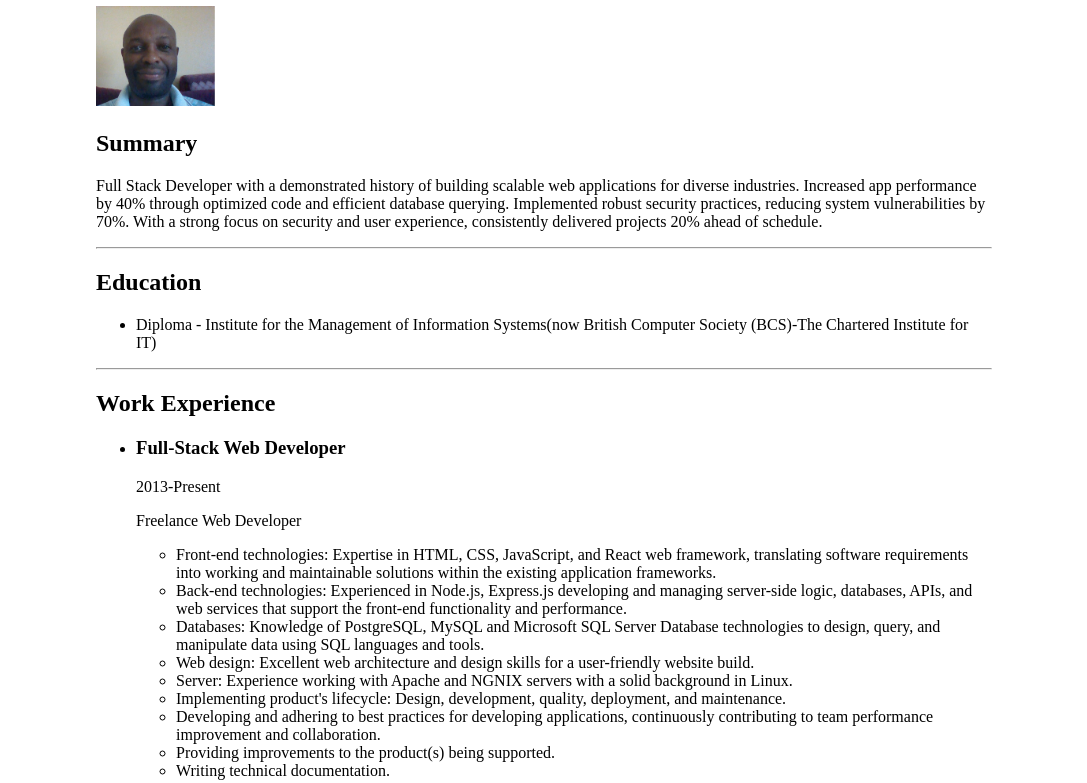
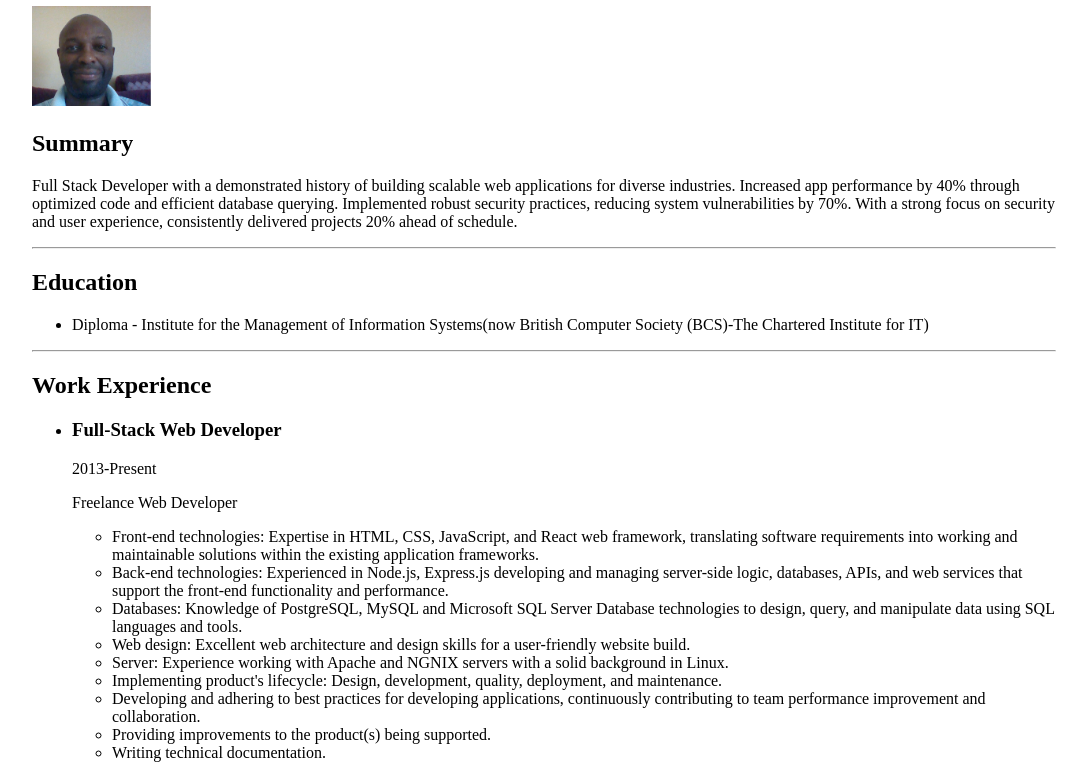
Before and after one commit to Wajunagus/webdev-resume, a plain HTML site: page index.html in a window 1280 px wide. Shown: the part 102-885 px from the top of the page, without its empty margins (96-1183 px from the left). Drawn offline with Linux system fonts and the light colour scheme.

Commit message:
Update index.html

```diff
--- a/index.html
+++ b/index.html
@@ -6,7 +6,7 @@
     <title>Muya Njuguna</title>
     <style>
         body {
-            margin: 50px 15%;
+            margin: 50px 10%;
         }
     </style>
 </head>
```
